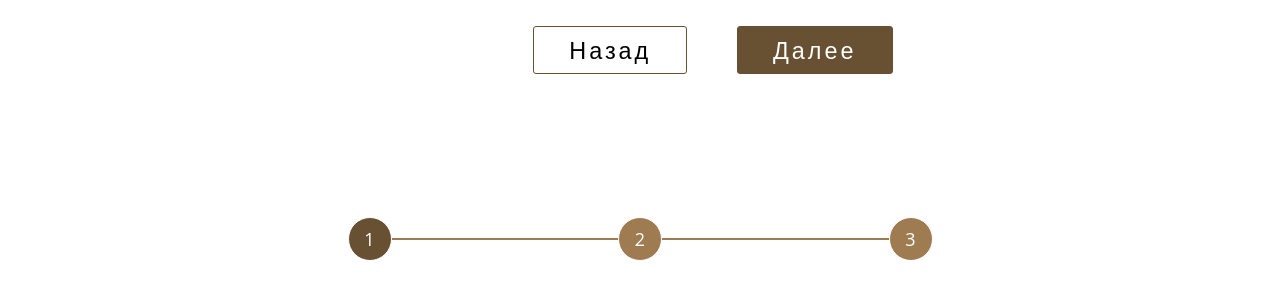
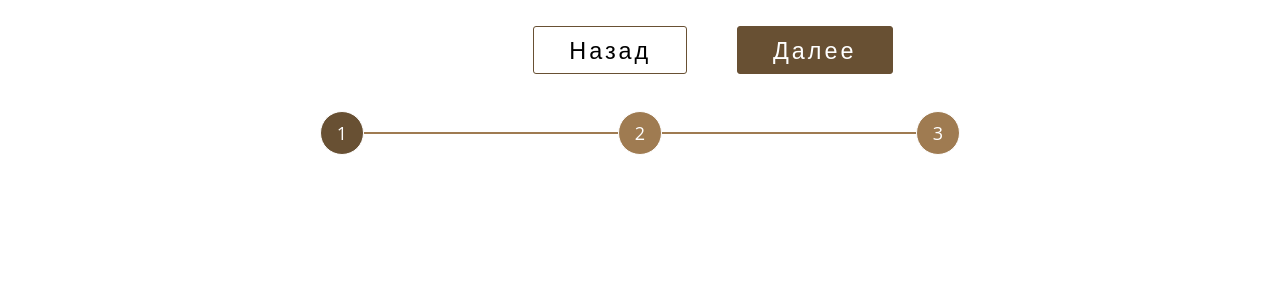
Before and after one commit to kennymaccormak/Wedding-Main-Page, a plain HTML site: page app/modal-registration.html in a window 1280 px wide. Shown: the part 495-794 px from the top of the page. Drawn offline with Linux system fonts and the light colour scheme.

Commit message:
modal for registration (fix; done)

```diff
--- a/app/styles/modal.css
+++ b/app/styles/modal.css
@@ -348,6 +348,13 @@
     text-decoration: underline;
 }
 
+.modal-footer {
+    position: absolute;
+    width: 100%;
+    left: 0;
+    bottom: 150px;
+}
+
 /*registration*/
 .registration-form {
     padding-right: 40px;
```
